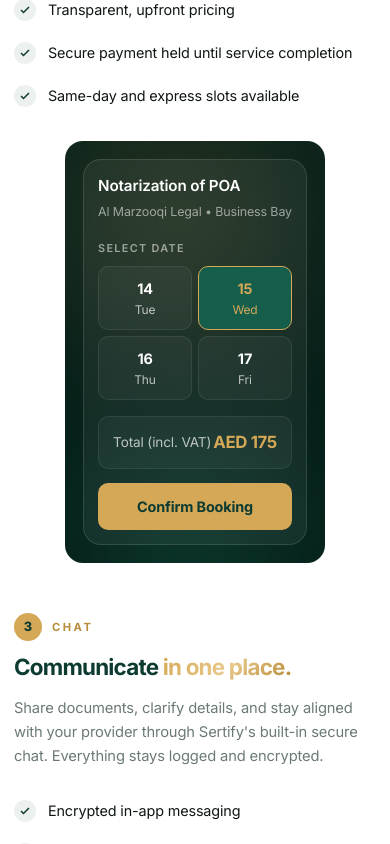
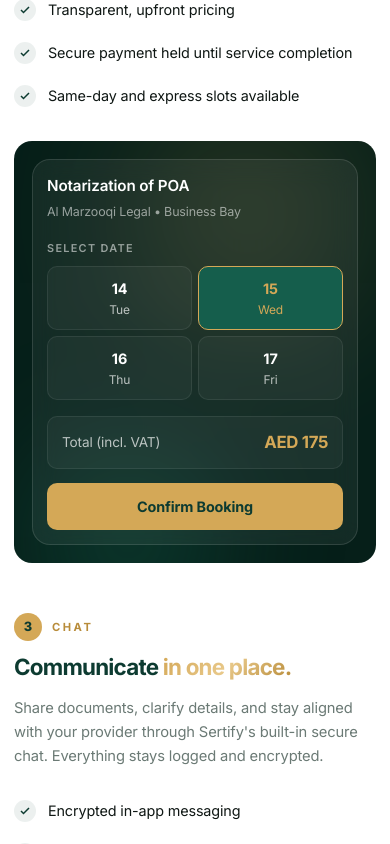
Before and after one commit to abdullahvendaxis/sertify-ae, a Next.js app: page /how-it-work in a window 390 px wide. Shown: the part 1750-2594 px from the top of the page. Built offline with nearby package versions, Linux system fonts and the light colour scheme.

Commit message:
first commit

```diff
--- a/src/app/howitwork.css
+++ b/src/app/howitwork.css
@@ -675,6 +675,7 @@
   .step-row.reverse .step-content,
   .step-row.reverse .step-visual {
     order: unset;
+    width: stretch;
   }
 
   .step-visual {
@@ -908,7 +909,9 @@
   .faq-q {
     font-size: 0.95rem;
   }
-
+.ai-features li{
+  text-align: left;
+}
   .final-card {
     padding: 50px 20px;
   }
```
